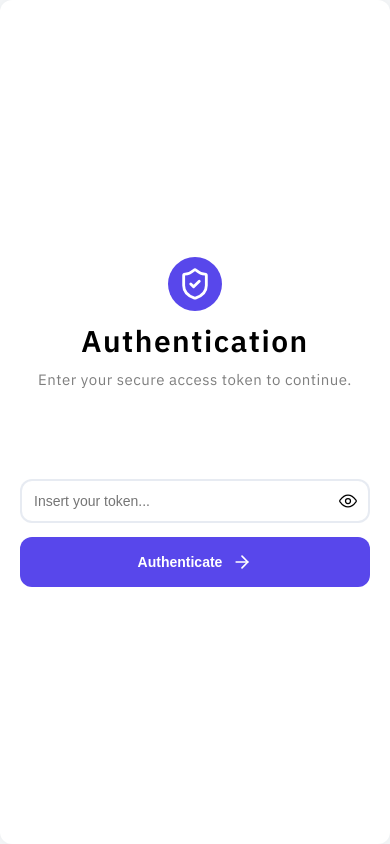
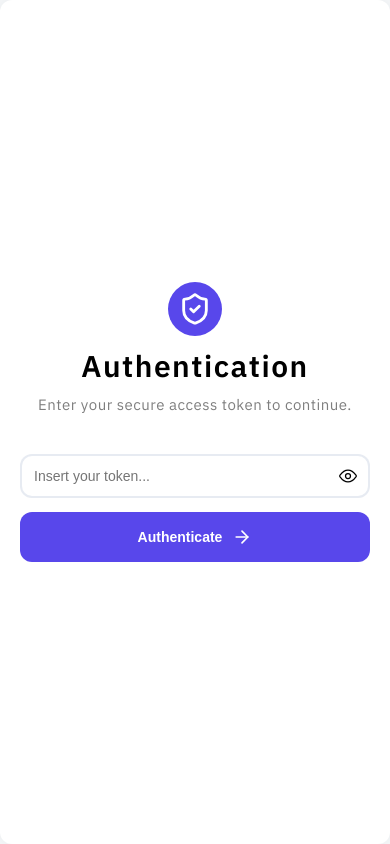
Before and after one commit to giuseppecnv/checkin-system, a FastAPI app: page /login in a window 390 px wide. Run offline with FastAPI, Linux system fonts and the light colour scheme.

Commit message:
Update login.css

```diff
--- a/static/login.css
+++ b/static/login.css
@@ -154,13 +154,14 @@ body {
 @media screen and (max-width: 600px) {
 
     .card-container {
-        width: 100%;
-        height: 100vh;
+        width: 100% !important;
+        height: 100vh !important;
+        max-width: none !important;
         display: flex;
         justify-content: center;
         align-items: center;
         padding: 20px;
-        gap: 90px;
+        gap: 40px;
     }
 
     .btnAuthenticate {
```
